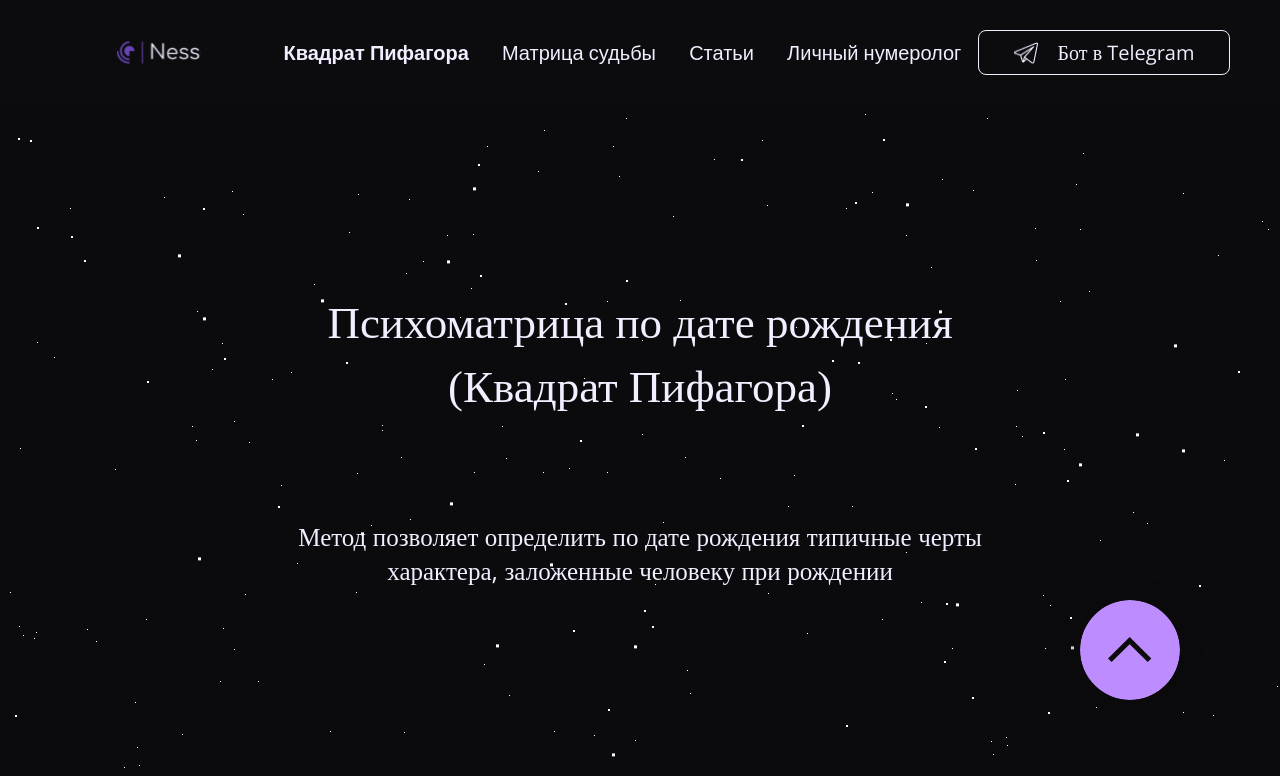
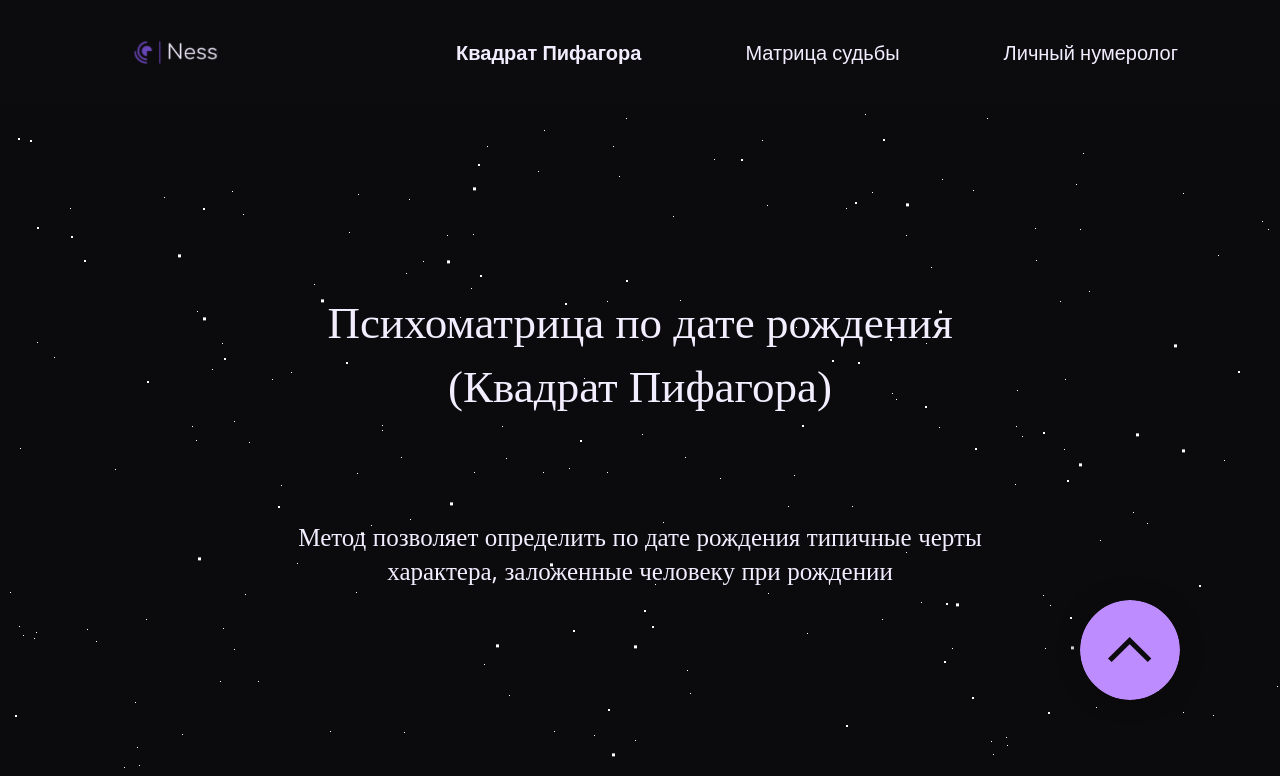
Before and after one commit to vadimsad/Numerology, a React (Create React App) app: page / in a window 1280 px wide. Shown: the top 776 px of the page. Built offline with nearby package versions, Linux system fonts and the light colour scheme; a web font is replaced by a local one.

Commit message:
remove link from header menu

```diff
--- a/src/components/common/Header/Header.js
+++ b/src/components/common/Header/Header.js
@@ -54,18 +54,8 @@ export function Header() {
         <div className="header__links">
           <p className="header__link header__link_selected">Квадрат Пифагора</p>
           <p className="header__link">Матрица судьбы</p>
-          <p className="header__link">Статьи</p>
           <p className="header__link">Личный нумеролог</p>
         </div>
-        <a
-          className="header__button"
-          href="https://web.telegram.org/k/#@NessFeedbackBot"
-          target="_blank"
-          rel="noreferrer"
-        >
-          <img src={telegram} alt="telegram" className="header__button-logo" />
-          <p className="header__button-text">Бот в Telegram</p>
-        </a>
         <div
           className={`header__menu ${isBurgerOpen && "header__menu_active"}`}
         >
@@ -76,18 +66,7 @@ export function Header() {
             Матрица судьбы
           </a>
           <a className="header__menu-link" href="/">
-            Статьи
-          </a>
-          <a className="header__menu-link" href="/">
             Личный нумеролог
-          </a>
-          <a
-            className="header__menu-link"
-            href="https://web.telegram.org/k/#@NessFeedbackBot"
-            target="_blank"
-            rel="noreferrer"
-          >
-            Бот в Telegram
           </a>
         </div>
         <span
```
